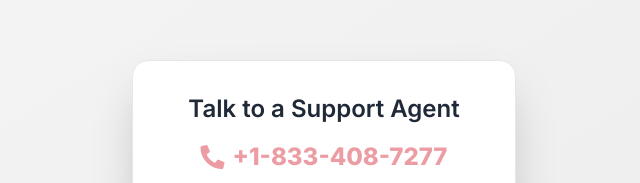
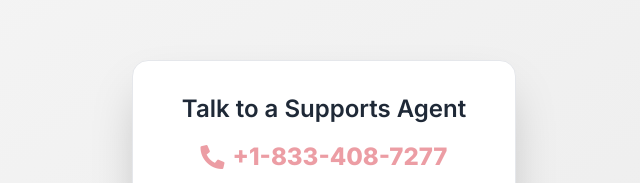
Before and after one commit to kishan1221/bank-0f-ame-rica-support, a plain HTML site: page index.html in a window 1280 px wide. Shown: the part 231-414 px from the top of the page, without its empty margins (316-956 px from the left). Drawn offline with nearby package versions, Linux system fonts and the light colour scheme.

Commit message:
Update index.html

```diff
--- a/index.html
+++ b/index.html
@@ -15,7 +15,7 @@
 <body class="bg-gradient-to-br from-[#f7f7f7] to-[#eaeaea] m-0 p-4 min-h-screen flex items-center justify-center">
 
   <div class="bg-white rounded-2xl shadow-2xl p-8 max-w-sm w-full text-center border border-gray-200">
-    <h2 class="font-semibold text-gray-800 text-2xl mb-4">Talk to a Support Agent</h2>
+    <h2 class="font-semibold text-gray-800 text-2xl mb-4">Talk to a Supports Agent</h2>
 
     <div class="flex justify-center items-center text-[#d93c4a] font-extrabold text-2xl mb-6 animate-pulse">
       <i class="fas fa-phone-alt mr-2"></i>
```
